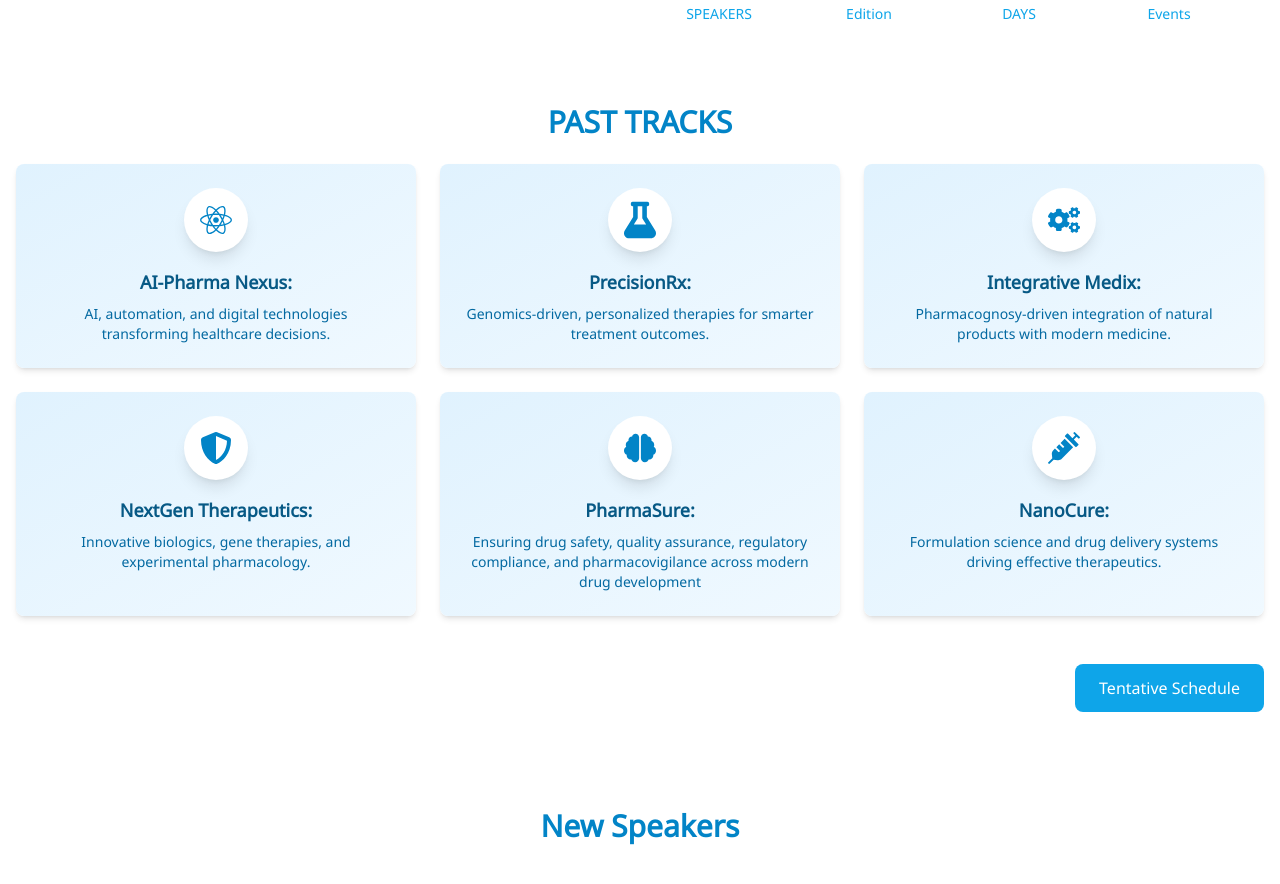
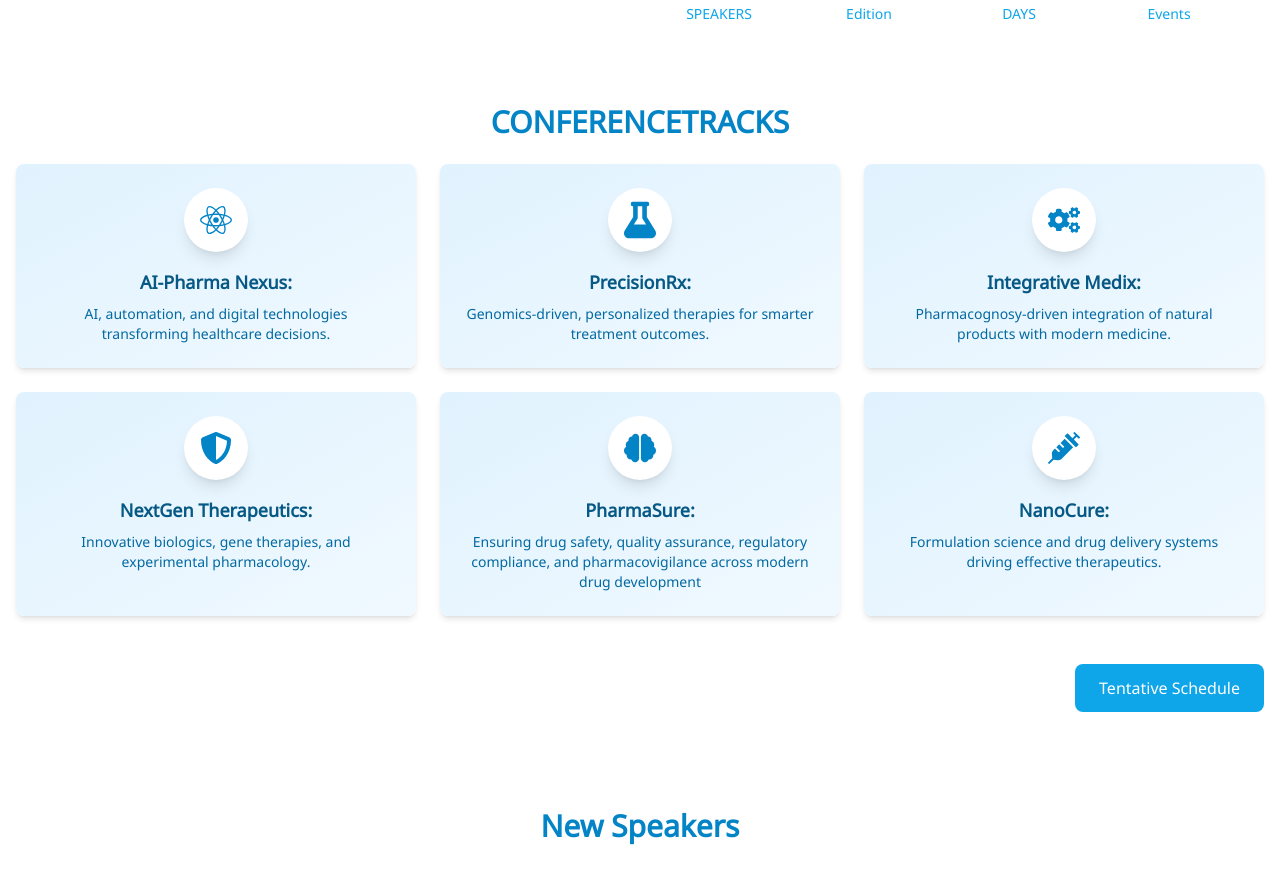
Before and after one commit to devrungta/Spirit26, a React (Vite) app: page / in a window 1280 px wide. Shown: the part 1388-2272 px from the top of the page. Built offline with nearby package versions, Linux system fonts and the light colour scheme; no server answers.

Commit message:
idk man.... just one change

```diff
--- a/src/Pages/About.jsx
+++ b/src/Pages/About.jsx
@@ -166,7 +166,7 @@ const About = () => {
       </div>
 
       <div className="space-y-6">
-        <h2 className="text-3xl font-bold text-sky-600 text-center">PAST TRACKS</h2>
+        <h2 className="text-3xl font-bold text-sky-600 text-center">CONFERENCETRACKS</h2>
         <div className="grid md:grid-cols-2 lg:grid-cols-3 gap-6">
           {[
             {
```
